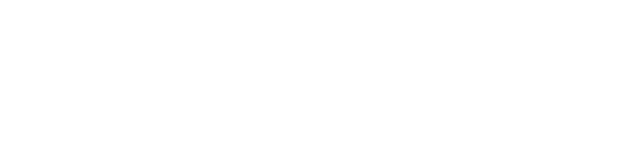
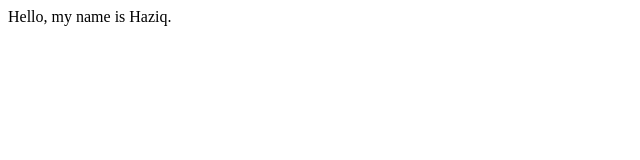
Before and after one commit to aisuhazu/portfolio-project, a website: page index.html in a window 1280 px wide. Shown: the whole page, without its empty margins (0-640 px from the left). Drawn offline with Linux system fonts and the light colour scheme.

Commit message:
Add intro text

```diff
--- a/index.html
+++ b/index.html
@@ -9,7 +9,7 @@
 </head>
 
 <body>
-
+  Hello, my name is Haziq.
   <script src="script.js"></script>
 </body>
 
```
